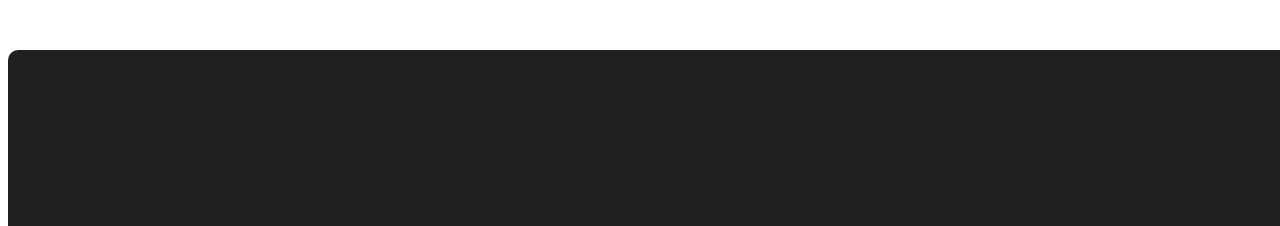
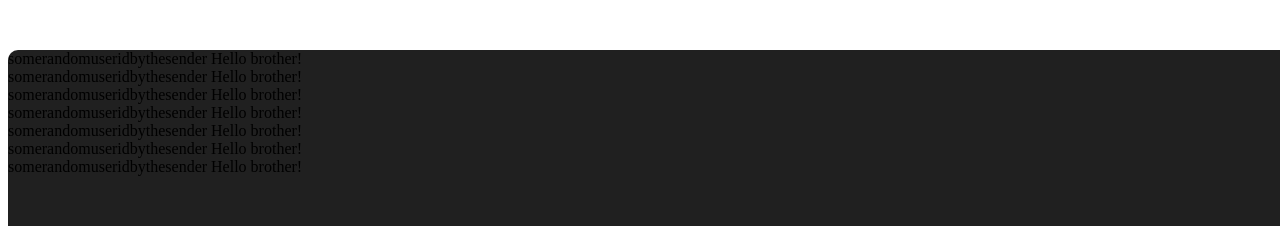
Before and after one commit to kristiantud/vue-messenger-ui, a Vue app: page / in a window 1280 px wide. Shown: the top 226 px of the page. Built offline with nearby package versions, Linux system fonts and the light colour scheme.

Commit message:
finished creating the component structures. todos: style the messagepreviews, add the selected functionality

```diff
--- /dev/null
+++ b/src/components/MessagePreviews.vue
@@ -0,0 +1,19 @@
+<template>
+    <div>
+        {{ sender }}
+        {{ msgs[0].content }}
+
+    </div>
+</template>
+
+<script>
+
+    export default {
+        name: 'MessagePreviews',
+        props: {
+            sender: String,
+            msgs: Array,
+        }
+    }
+
+</script>
--- a/src/components/MessagesWidget.vue
+++ b/src/components/MessagesWidget.vue
@@ -3,7 +3,7 @@
 <template>
     <div style="height: 700px; width: 1300px; background-color: #202020;  margin: auto; margin-top: 50px; border-radius: 10px; display: flex;">
         <div style="overflow: auto; width: 600px;">
-
+            <MsgPreviewWidget />
         </div>
         <div style="width: 100%;">
 
@@ -12,3 +12,14 @@
 
 
 </template>
+
+
+<script>
+    import MsgPreviewWidget from './MsgPreviewWidget.vue';
+
+    export default {
+        components: {
+            MsgPreviewWidget
+        }
+    }
+</script>
--- /dev/null
+++ b/src/components/MsgPreviewWidget.vue
@@ -0,0 +1,107 @@
+
+
+<!-- will have an array of messages that this loops through -->
+<!-- will populate the MsgPrev section of the messageswidget -->
+
+<script>
+import MessagePreviews from './MessagePreviews.vue';
+
+    export default {
+    name: 'MsgPreviewWidget',
+    data: function () {
+        return {
+            messages: [
+                {
+                    id: "1",
+                    messages: [
+                        { id: "69",
+                            sender: "somerandomuseridbythesender",
+                            content: "Hello brother!" },
+                        { id: "70",
+                            sender: "somerandomuseridbythesender",
+                            content: "How you been???" },
+                    ]
+                },
+                {
+                    id: "2",
+                    messages: [
+                        { id: "69",
+                            sender: "somerandomuseridbythesender",
+                            content: "Hello brother!" },
+                        { id: "70",
+                            sender: "somerandomuseridbythesender",
+                            content: "How you been???" },
+                    ]
+                },
+                {
+                    id: "3",
+                    messages: [
+                        { id: "69",
+                            sender: "somerandomuseridbythesender",
+                            content: "Hello brother!" },
+                        { id: "70",
+                            sender: "somerandomuseridbythesender",
+                            content: "How you been???" },
+                    ]
+                },
+                {
+                    id: "4",
+                    messages: [
+                        { id: "69",
+                            sender: "somerandomuseridbythesender",
+                            content: "Hello brother!" },
+                        { id: "70",
+                            sender: "somerandomuseridbythesender",
+                            content: "How you been???" },
+                    ]
+                },
+                {
+                    id: "5",
+                    messages: [
+                        { id: "69",
+                            sender: "somerandomuseridbythesender",
+                            content: "Hello brother!" },
+                        { id: "70",
+                            sender: "somerandomuseridbythesender",
+                            content: "How you been???" },
+                    ]
+                },
+                {
+                    id: "6",
+                    messages: [
+                        { id: "69",
+                            sender: "somerandomuseridbythesender",
+                            content: "Hello brother!" },
+                        { id: "70",
+                            sender: "somerandomuseridbythesender",
+                            content: "How you been???" },
+                    ]
+                },
+                {
+                    id: "7",
+                    messages: [
+                        { id: "69",
+                            sender: "somerandomuseridbythesender",
+                            content: "Hello brother!" },
+                        { id: "70",
+                            sender: "somerandomuseridbythesender",
+                            content: "How you been???" },
+                    ]
+                },
+            ]
+        };
+    },
+    components: { MessagePreviews }
+}
+</script>
+
+
+<template>
+    <div>
+        <div v-for="msg in messages">
+            <MessagePreviews :msgs="msg.messages" :sender="msg.messages[0].sender"  />
+        </div>
+    </div>
+
+
+</template>
```
Also changed, not shown: src/components/MsgLogsWidget.vue (added).
